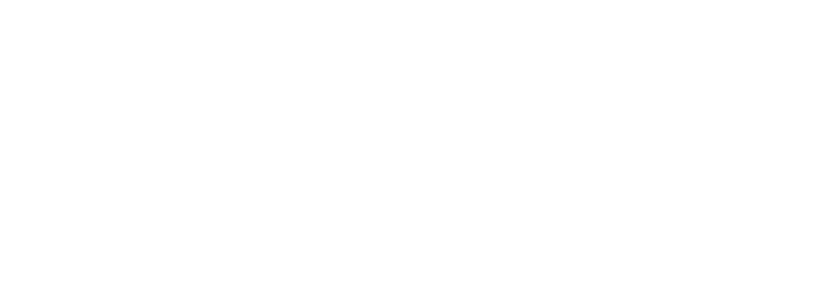
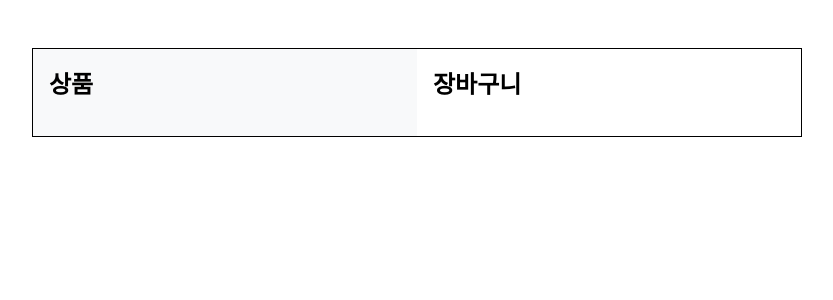
Before and after one commit to cupjoo/mobx-practice, a React (Create React App) app: page / in a window 1280 px wide. Shown: the top 300 px of the page, without its empty margins (223-1056 px from the left). Built offline with nearby package versions, Linux system fonts and the light colour scheme.

Commit message:
add SuperMarket comp

```diff
--- a/src/App.js
+++ b/src/App.js
@@ -1,10 +1,11 @@
 import React, { Component } from 'react'
+import SuperMarket from './components/SuperMarket'
 
 export default class App extends Component {
   render() {
     return (
       <div>
-
+        <SuperMarket/>
       </div>
     )
   }
--- /dev/null
+++ b/src/components/SuperMarket.js
@@ -0,0 +1,10 @@
+import React, { Component } from 'react'
+import SuperMarketTemplate from './SuperMarketTemplate';
+
+export default class SuperMarket extends Component {
+  render() {
+    return (
+      <SuperMarketTemplate items={null} basket={null} />
+    )
+  }
+}
--- /dev/null
+++ b/src/components/SuperMarketTemplate.css
@@ -0,0 +1,21 @@
+.SuperMarketTemplate {
+  width: 768px;
+  display: flex;
+  border: 1px solid black;
+  margin-left: auto;
+  margin-right: auto;
+  margin-top: 3rem;
+}
+
+.SuperMarketTemplate h2 {
+  margin-top: 0;
+}
+
+.SuperMarketTemplate>div {
+  padding: 1rem;
+  flex: 1;
+}
+
+.SuperMarketTemplate .items-wrapper {
+  background: #f8f9fa;
+}
--- /dev/null
+++ b/src/components/SuperMarketTemplate.js
@@ -0,0 +1,20 @@
+import React, { Component } from 'react'
+import './SuperMarketTemplate.css'
+
+export default class SuperMarketTemplate extends Component {
+  render() {
+    const { items, basket } = this.props
+    return (
+      <div className="SuperMarketTemplate">
+        <div className="items-wrapper">
+          <h2>상품</h2>
+          {items}
+        </div>
+        <div className="basket-wrapper">
+          <h2>장바구니</h2>
+          {basket}
+        </div>
+      </div>
+    )
+  }
+}
--- /dev/null
+++ b/src/stores/market.js
@@ -0,0 +1,5 @@
+import { observable, action, computed } from "mobx";
+
+export default class MarketStore {
+
+}
```
